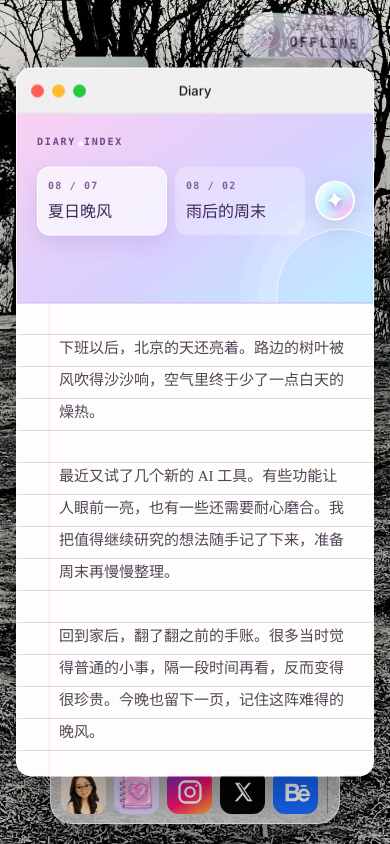
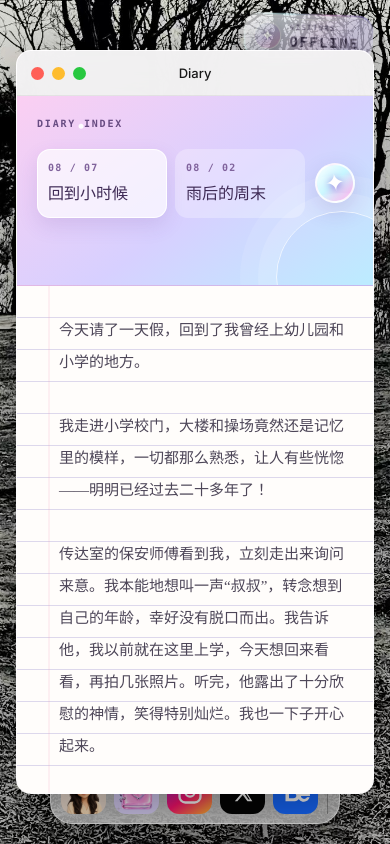
Before and after one commit to zhouying0723-oss/zhouying, a website: page index.html in a window 390 px wide. Both pictures are taken after a click on the button "Diary". Drawn offline with Linux system fonts and the light colour scheme; no server answers.

Commit message:
feat: 更新今日Diary内容

```diff
--- a/assets/css/site.css
+++ b/assets/css/site.css
@@ -427,6 +427,7 @@ button {
 .journal-layout {
   display: grid;
   grid-template-columns: minmax(220px, 0.72fr) minmax(360px, 1.28fr);
+  height: 390px;
   min-height: 390px;
   padding: 0;
 }
@@ -536,6 +537,9 @@ button {
   background:
     linear-gradient(90deg, transparent 31px, rgb(240 153 185 / 0.28) 32px, transparent 33px),
     repeating-linear-gradient(#fffdfb 0 31px, #ddd8ec 31px 32px);
+  overflow-y: auto;
+  scrollbar-color: #cab9eb transparent;
+  scrollbar-width: thin;
 }
 
 .journal-entry {
@@ -761,6 +765,7 @@ button {
 
   .journal-layout {
     display: block;
+    height: auto;
     max-height: calc(100svh - 145px);
     min-height: 0;
     overflow-y: auto;
@@ -807,6 +812,10 @@ button {
     padding: 28px 24px 28px 42px;
   }
 
+  .journal-pages {
+    overflow: visible;
+  }
+
   .work-shell {
     padding-top: 30px;
   }
--- a/index.html
+++ b/index.html
@@ -6,7 +6,7 @@
   <meta name="description" content="A macOS-inspired creative portfolio.">
   <title>MakOS — Creative Portfolio</title>
   <link rel="icon" type="image/png" sizes="64x64" href="assets/images/favicon-y2k.png">
-  <link rel="stylesheet" href="assets/css/site.css?v=20260807-journal3">
+  <link rel="stylesheet" href="assets/css/site.css?v=20260807-journal4">
 </head>
 <body>
 <main class="desktop">
@@ -132,7 +132,7 @@
         <div class="journal-list" role="tablist" aria-label="手账目录">
           <button class="journal-list-item is-active" type="button" role="tab" aria-selected="true" aria-controls="journal-summer-evening" data-journal-target="journal-summer-evening">
             <time datetime="2026-08-07">08 / 07</time>
-            <strong>夏日晚风</strong>
+            <strong>回到小时候</strong>
           </button>
           <button class="journal-list-item" type="button" role="tab" aria-selected="false" aria-controls="journal-rainy-weekend" data-journal-target="journal-rainy-weekend">
             <time datetime="2026-08-02">08 / 02</time>
@@ -143,9 +143,13 @@
       </aside>
       <div class="journal-pages">
         <article class="journal-entry is-active" id="journal-summer-evening" role="tabpanel">
-          <p>下班以后，北京的天还亮着。路边的树叶被风吹得沙沙响，空气里终于少了一点白天的燥热。</p>
-          <p>最近又试了几个新的 AI 工具。有些功能让人眼前一亮，也有一些还需要耐心磨合。我把值得继续研究的想法随手记了下来，准备周末再慢慢整理。</p>
-          <p>回到家后，翻了翻之前的手账。很多当时觉得普通的小事，隔一段时间再看，反而变得很珍贵。今晚也留下一页，记住这阵难得的晚风。</p>
+          <p>今天请了一天假，回到了我曾经上幼儿园和小学的地方。</p>
+          <p>我走进小学校门，大楼和操场竟然还是记忆里的模样，一切都那么熟悉，让人有些恍惚——明明已经过去二十多年了！</p>
+          <p>传达室的保安师傅看到我，立刻走出来询问来意。我本能地想叫一声“叔叔”，转念想到自己的年龄，幸好没有脱口而出。我告诉他，我以前就在这里上学，今天想回来看看，再拍几张照片。听完，他露出了十分欣慰的神情，笑得特别灿烂。我也一下子开心起来。</p>
+          <p>拍完照片，我和保安师傅打了声招呼便离开了。走出去以后又有些后悔，刚才应该再和他多聊几句的。</p>
+          <p>现在正值暑假，校园里没有学生，显得空空荡荡。站在熟悉的大楼和操场前，我想起以前有许多同学都住在附近，也想起了那段无忧无虑、幸福快乐的小学时光。</p>
+          <p>原来有些地方，只要重新站在那里，童年就会一下子回来。</p>
+          <p>真好啊。</p>
         </article>
         <article class="journal-entry" id="journal-rainy-weekend" role="tabpanel" hidden>
           <p>早上被雨声叫醒，窗外的楼和树都蒙着一层淡淡的灰。没有急着起床，慢慢喝完一杯咖啡，周末才算真正开始。</p>
```
